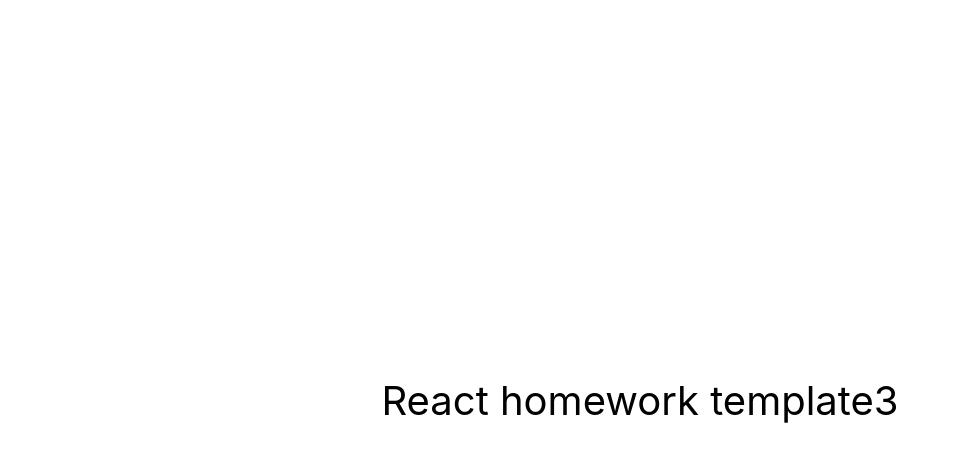
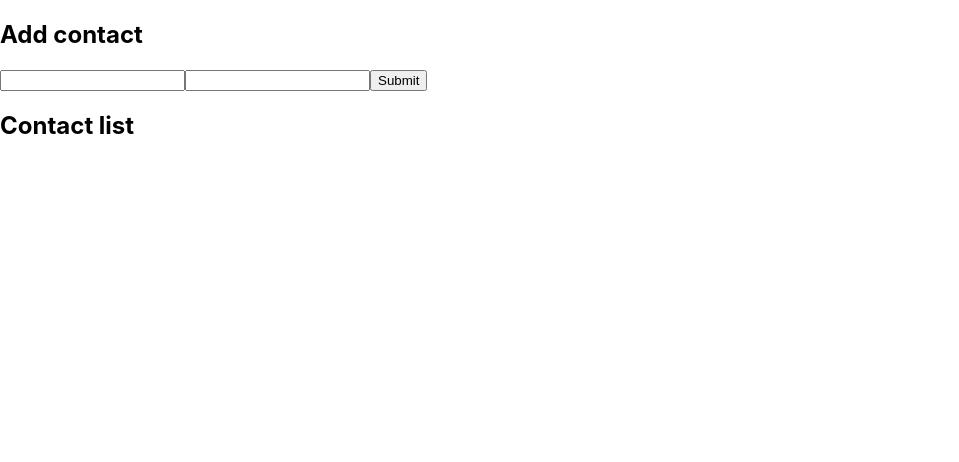
Before and after one commit to NadyaGolub/goit-react-hw-03-phonebook, a React (Create React App) app: page / in a window 1280 px wide. Shown: the top 462 px of the page, without its empty margins (0-959 px from the left). Built offline with nearby package versions, Linux system fonts and the light colour scheme.

Commit message:
Add ContactList, ContactForm, Section

```diff
--- a/package.json
+++ b/package.json
@@ -7,6 +7,8 @@
     "@testing-library/jest-dom": "^5.16.3",
     "@testing-library/react": "^12.1.4",
     "@testing-library/user-event": "^13.5.0",
+    "formik": "^2.2.9",
+    "nanoid": "^4.0.1",
     "react": "^18.1.0",
     "react-dom": "^18.1.0",
     "react-scripts": "5.0.1",
--- a/src/components/App.jsx
+++ b/src/components/App.jsx
@@ -1,16 +1,30 @@
-export const App = () => {
-  return (
-    <div
-      style={{
-        height: '100vh',
-        display: 'flex',
-        justifyContent: 'center',
-        alignItems: 'center',
-        fontSize: 40,
-        color: '#010101'
-      }}
-    >
-      React homework template3
-    </div>
-  );
-};
+import { Component } from 'react';
+import { ContactForm } from './ContactForm/ContactForm';
+import { ContactList } from './ContactList/ContactList';
+import { Section } from './Section/Section';
+
+export class App extends Component {
+  state = {
+    contacts: [],
+    filter: '',
+  };
+
+  addContact = contact => {
+    this.setState(({ contacts }) => ({
+      contacts: [contact, ...contacts]
+    }));
+  };
+
+  render() {
+    return (
+      <div>
+        <Section title="Add contact">
+          <ContactForm addContact={this.addContact} />
+        </Section>
+        <Section title="Contact list">
+          <ContactList contacts={this.state.contacts} />
+        </Section>
+      </div>
+    );
+  }
+}
--- /dev/null
+++ b/src/components/ContactForm/ContactForm.jsx
@@ -0,0 +1,45 @@
+import { Formik, Form } from 'formik';
+import { nanoid } from 'nanoid'
+
+export const ContactForm = ({addContact}) => {
+
+  const onSubmit = (values, actions) => {
+
+    const contact = { id: nanoid(), ...values }
+    addContact(contact)
+    actions.resetForm()
+  };
+
+  return (
+    <Formik
+      initialValues={{ name: '', number: '' }}
+      onSubmit={onSubmit}
+    >
+      {({
+        values,
+
+        handleChange,
+      }) => (
+        <Form >
+          <input
+            type="text"
+            name="name"
+            pattern="^[a-zA-Zа-яА-Я]+(([' -][a-zA-Zа-яА-Я ])?[a-zA-Zа-яА-Я]*)*$"
+            onChange={handleChange}
+            value={values.name}
+          />
+
+          <input
+            type="tel"
+            name="number"
+            pattern="\+?\d{1,4}?[-.\s]?\(?\d{1,3}?\)?[-.\s]?\d{1,4}[-.\s]?\d{1,4}[-.\s]?\d{1,9}"
+            onChange={handleChange}
+            value={values.number}
+          />
+
+          <button type="submit">Submit</button>
+        </Form>
+      )}
+    </Formik>
+  );
+};
--- /dev/null
+++ b/src/components/ContactList/ContactList.jsx
@@ -0,0 +1,15 @@
+export const ContactList = ({ contacts }) => {
+  return (
+    <ul>
+      {contacts.map(contact => {
+        return (
+          <li key={contact.id}>
+                <p>Name: {contact.name}</p>
+                <p>Number: {contact.number}</p>
+                <button>Delete</button>
+          </li>
+        );
+      })}
+    </ul>
+  );
+};
--- /dev/null
+++ b/src/components/Section/Section.jsx
@@ -0,0 +1,13 @@
+
+
+export const Section = ({ title, children }) => {
+    return (
+        <>
+            <h2>
+                {title}
+            </h2>
+            {children}
+        </>
+    )
+
+};
```
Also changed, not shown: 1 other file (tests, documents, lock files or other folders).
